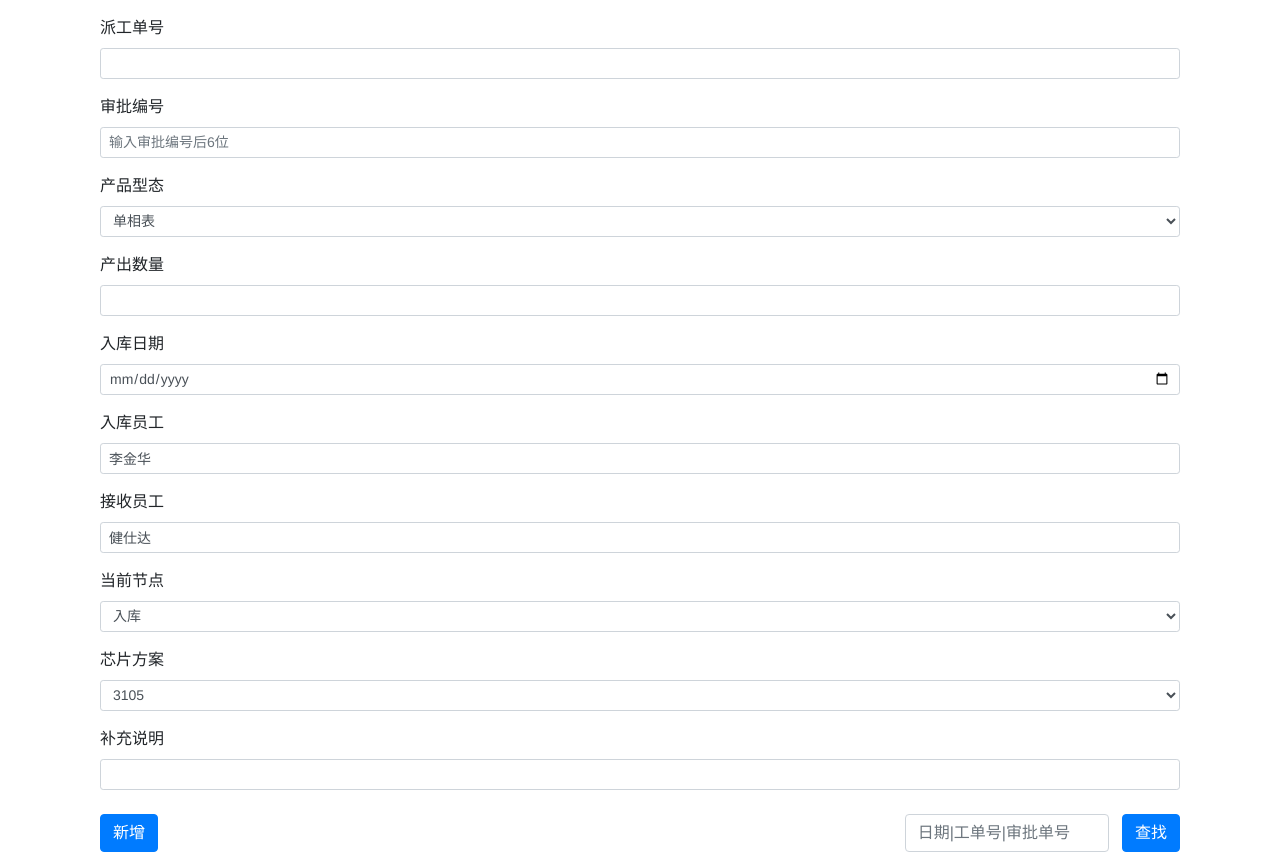
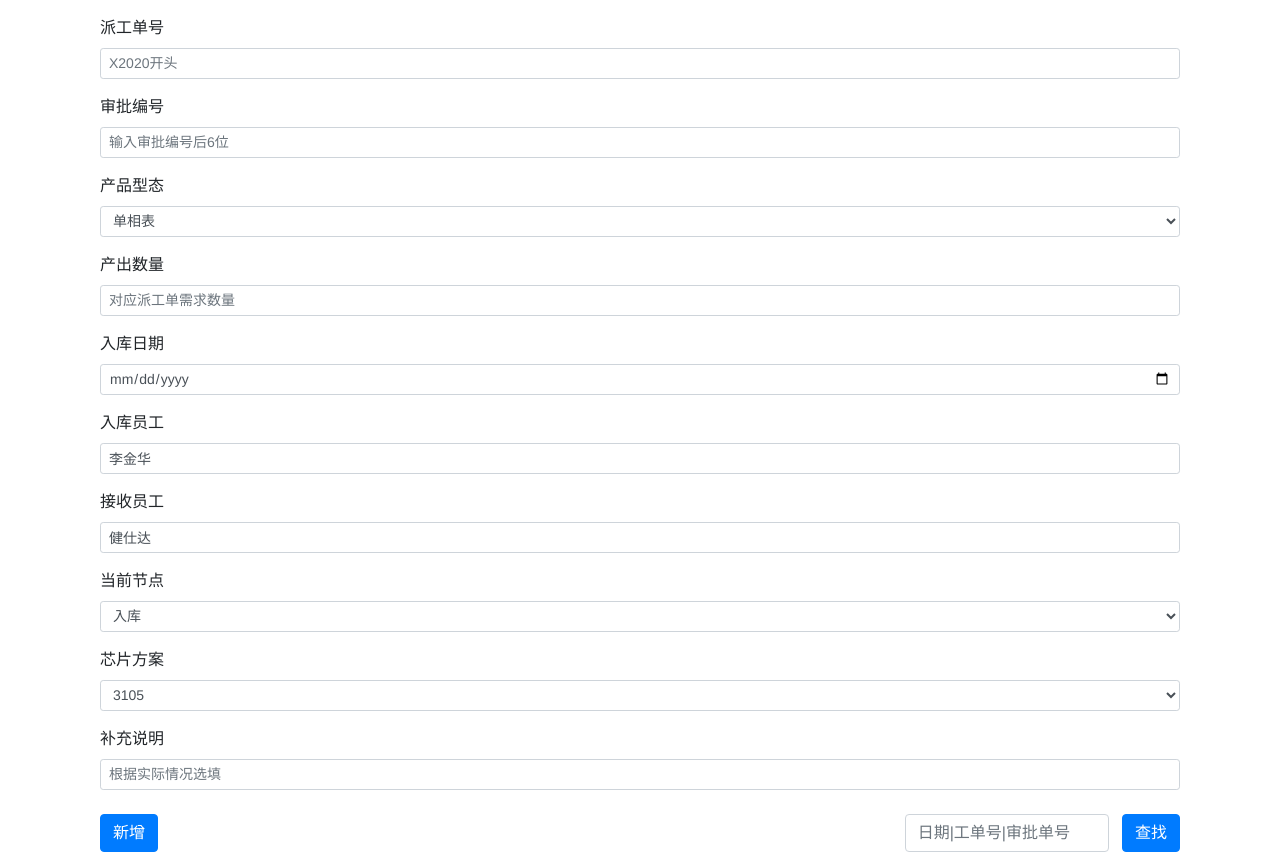
Before and after one commit to zhoumengxiong/DeliveryOrdersManagement, a Flask app: template watchlist/templates/index.html in a window 1280 px wide. Shown: the part 100-966 px from the top of the page. Run offline with Flask 2, Linux system fonts and the light colour scheme; the template is opened without the code that fills it, so the values that code supplies are empty; the visitor is signed in with stand-in values (Sample User, id 1); data comes from the database, SQL or seed files in the repository; parts of the project's set-up code (start-up, migrations or seed data) failed here and were passed over; some libraries are stand-ins or nearby versions.

Commit message:
增加placeholder，输入提示

```diff
--- a/watchlist/templates/index.html
+++ b/watchlist/templates/index.html
@@ -24,7 +24,7 @@
 <form method="post">
     <div class="form-group">
         <label for="WoNumbe">派工单号</label>
-        <input type="text" class="form-control form-control-sm" id="WoNumber" name="WoNumber" autocomplete="off"
+        <input type="text" class="form-control form-control-sm" placeholder="X2020开头" id="WoNumber" name="WoNumber" autocomplete="off"
             required>
     </div>
     <div class="form-group">
@@ -47,12 +47,12 @@
     </div>
     <div class="form-group">
         <label for="InQuantity">产出数量</label>
-        <input type="number" class="form-control form-control-sm" id="InQuantity" name="InQuantity" autocomplete="off"
+        <input type="number" class="form-control form-control-sm" placeholder="对应派工单需求数量" id="InQuantity" name="InQuantity" autocomplete="off"
             required>
     </div>
     <div class="form-group">
         <label for="InDate">入库日期</label>
-        <input type="date" class="form-control form-control-sm" id="InDate" name="InDate" autocomplete="off" required>
+        <input type="date" class="form-control form-control-sm" id="InDate" name="InDate" autocomplete="off" required value="{{date_today}}">
     </div>
     <div class="form-group">
         <label for="InOperator">入库员工</label>
@@ -88,7 +88,7 @@
     </div>
     <div class="form-group">
         <label for="Supplement">补充说明</label>
-        <input type="text" class="form-control form-control-sm" id="Supplement" name="Supplement" autocomplete="off">
+        <input type="text" class="form-control form-control-sm" placeholder="根据实际情况选填" id="Supplement" name="Supplement" autocomplete="off">
         <br>
         <button type="submit" class="btn btn-primary">新增</button>
 </form>
```
